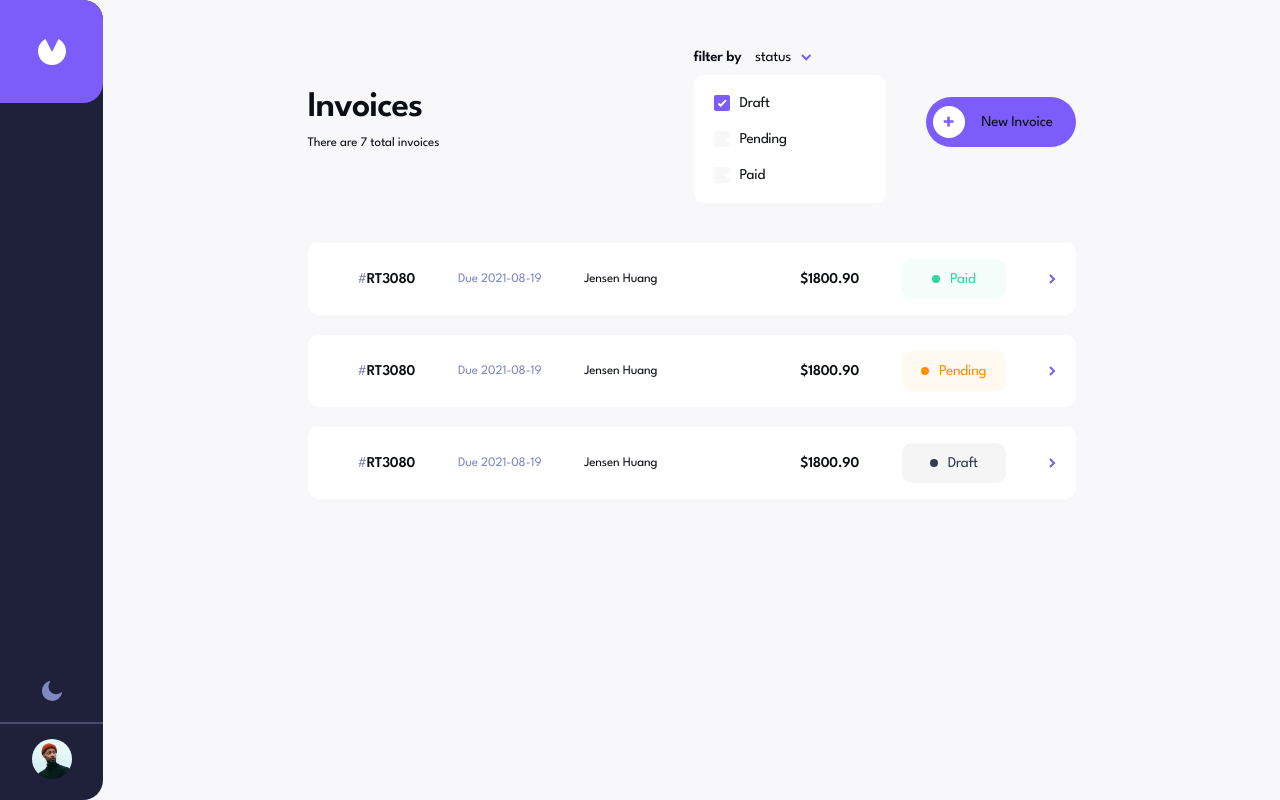
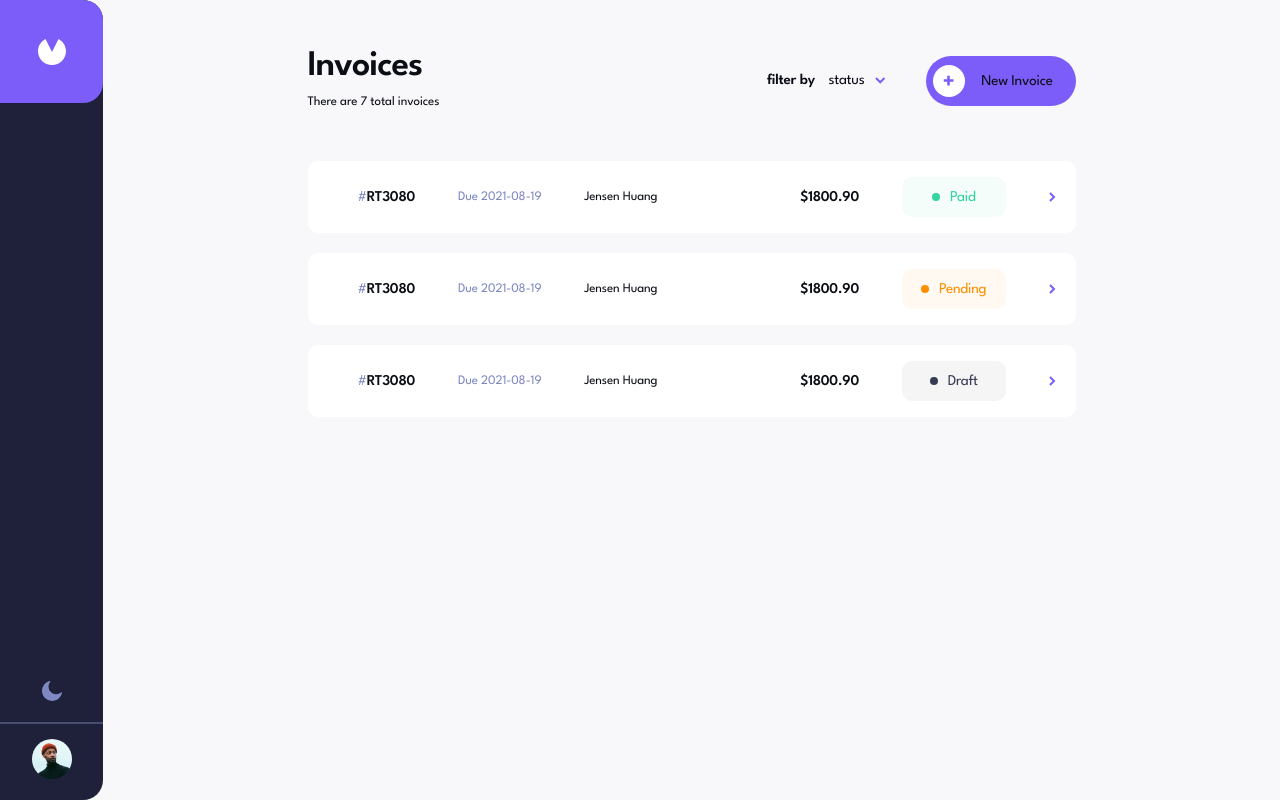
Before and after one commit to Zolfikaar/Invoice-app-vuejs, a Vue app: page / in a window 1280 px wide. Built offline with nearby package versions, Linux system fonts and the light colour scheme.

Commit message:
add filter box toggle functionality

```diff
--- a/src/views/HomeView.vue
+++ b/src/views/HomeView.vue
@@ -1,9 +1,34 @@
 <script setup>
+import {ref, onMounted} from 'vue'
 import illustration from '@/components/icons/illustrationEmpty.vue'
 import plusIcon from '@/components/icons/IconPlus.vue'
 import arrowDownIcon from '@/components/icons/IconArrowDown.vue'
 import arrowRightIcon from '@/components/icons/IconArrowRight.vue'
 import checkIcon from '@/components/icons/IconCheck.vue'
+
+let showFilters = ref(false)
+const showHideFiltersBox = () => {
+  showFilters.value = !showFilters.value
+}
+
+let filters = ref([
+  {
+    'name':'draft',
+     'val':false,
+  },
+  {
+    'name':'pending',
+    'val': false,
+  },
+  {
+    'name':'paid',
+    'val' : true,
+  },
+])
+const toggleFilters = (index) => {
+  filters.value[index].val = !filters.value[index].val
+}
+
 </script>
 
 <template>
@@ -19,30 +44,20 @@ import checkIcon from '@/components/icons/IconCheck.vue'
       <div class="right">
         <div class="filters">
           filter by
-          <div class="filter__select">
+          <div class="filter__select" @click="showHideFiltersBox">
             <span>status</span>
             <arrowDownIcon />
           </div>
-          <div class="filters-box">
-            <div class="filter__group checked">
-              <div class="checkbox">
-                <checkIcon />
+          <div class="filters-box" v-if="showFilters">
+            <div v-for="(filter, index) in filters" :key="index">
+              <div class="filter__group" :class="filter.val ? 'checked' : ''">
+                <div class="checkbox" @click="toggleFilters(index)">
+                  <checkIcon v-if="filter.val" />
+                </div>
+                <label>{{ filter.name }}</label>
               </div>
-              <label for="draft">Draft</label>
-            </div>
-            <div class="filter__group">
-              <div class="checkbox">
-                <checkIcon />
 
-              </div>
-              <label for="pending">Pending</label>
-            </div>
-            <div class="filter__group">
-              <div class="checkbox">
-                <checkIcon />
 
-              </div>
-              <label for="paid">Paid</label>
             </div>
           </div>
         </div>
@@ -109,6 +124,7 @@ import checkIcon from '@/components/icons/IconCheck.vue'
   justify-content: space-between;
   align-items: center;
   margin-bottom: 50px;
+  position: relative;
 }
 .content__header .left p{
   margin-top: 10px;
@@ -123,7 +139,6 @@ import checkIcon from '@/components/icons/IconCheck.vue'
   line-height: 15px;
   letter-spacing: -.25px;
   font-weight: bold;
-  position: relative;
 }
 .content__header .right .filters .filter__select{
   display: inline-block;
@@ -133,8 +148,9 @@ import checkIcon from '@/components/icons/IconCheck.vue'
 }
 
 .content__header .right .filters .filters-box{
-  position: relative;
-  top: 10px;
+  position: absolute;
+  top: 50px;
+  right: 188px;
   width: 192px;
   height: 128px;
   background-color: var(--elements-clr);
@@ -143,6 +159,8 @@ import checkIcon from '@/components/icons/IconCheck.vue'
   flex-direction: column;
   justify-content: center;
   align-items: baseline;
+  z-index: 5;
+  box-shadow: 0px 0px 10px 5px var(--bg-clr);
 }
 .content__header .right .filters .filters-box .filter__group{
   display: flex;
```
